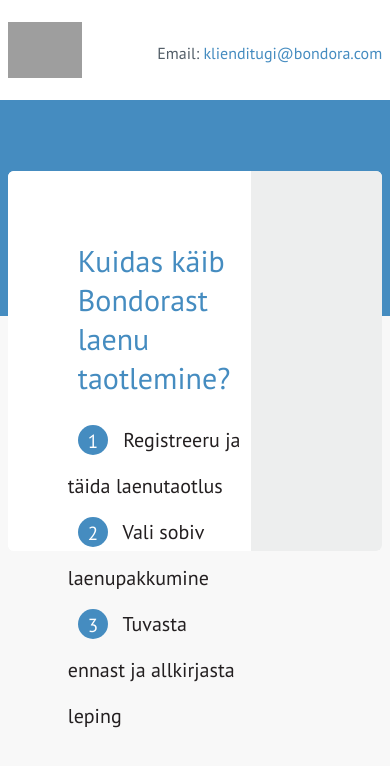
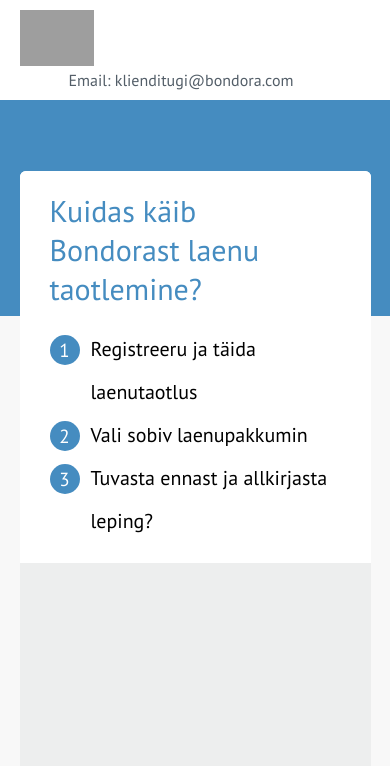
Before and after one commit to rdobrynin/bondora, a plain HTML site: page index.html in a window 390 px wide. Drawn offline with Linux system fonts and the light colour scheme; grey boxes are pictures that could not be loaded.

Commit message:
Added responsive to layout

```diff
--- a/index.html
+++ b/index.html
@@ -34,11 +34,12 @@
             <div class="col-left">
               <div class="content">
                   <h2>Kuidas käib Bondorast laenu taotlemine?</h2>
-                  <ul>
-                      <li><span class="circle"><span>1</span></span>&nbsp;Registreeru ja täida laenutaotlus</li>
-                      <li><span class="circle"><span>2</span></span>&nbsp;Vali sobiv laenupakkumine</li>
-                      <li><span class="circle"><span>3</span></span>&nbsp;Tuvasta ennast ja allkirjasta leping</li>
-                  </ul>
+                  <ol>
+                      <li>Registreeru ja täida laenutaotlus</li>
+                      <li>Vali sobiv laenupakkumin</li>
+                      <li>Tuvasta ennast ja allkirjasta leping?</li>
+                  </ol>
+
               </div>
             </div>
             <div class="col-right"></div>
--- a/scss/content.scss
+++ b/scss/content.scss
@@ -5,12 +5,15 @@ html {
 body {
   font-family: 'PT Sans', sans-serif;;
   font-size: 16px;
+  @media screen and (max-width: 336px) {
+    overflow-x: hidden;
+  }
 }
 
 a {
   transition: all 0.2s ease;
   text-decoration: none;
-  color: $brand-color;
+  color: $middle-grey-color;
   &:hover, &:focus {
     color: $a-hover-color;
   }
@@ -33,6 +36,9 @@ h2 {
   @media screen and (max-width: $tablet-width) {
     max-width: 96%;
   }
+  @media screen and (max-width: 770px) {
+    max-width: 90%;
+  }
   width: 100%;
   position: relative;
   margin: 0 auto;
@@ -48,50 +54,88 @@ h2 {
   position: absolute;
 
   .col-left {
+    h2 {
+      width: 300px;
+      @media screen and (max-width: 770px) {
+        padding-left: 30px;
+      }
+      @media screen and (max-width: 400px) {
+        width: 265px;
+      }
+    }
     background-color: #fff;
+    width: 65%;
     @include border-radius($default-border-radius 0 0 $default-border-radius);
-    width: 65%;
+    @media screen and (max-width: 770px) {
+      @include border-radius($default-border-radius $default-border-radius 0 0);
+      width: 100%;
+    }
     height: 380px;
+    @media screen and (max-width: 770px) {
+      height: auto;
+      padding-bottom: 20px;
+    }
     float: left;
     .content {
-      padding: 70px 40px 40px 70px;
-      width: 70%;
-      ul {
+      padding: 70px 20px 40px 70px;
+      @media screen and (max-width: 770px) {
+        padding: 20px 0 0 0;
+      }
+      width: 100%;
+
+
+      ol {
+        display: block;
+        padding: 0 0 0 26px;
+        list-style: none;
+        overflow: hidden;
+        counter-reset: numList;
         margin-top: 20px;
-        li {
-          margin-left: -10px;
-          line-height: 46px;
-          span {
-            position: absolute;
-            left: 10px;
-            top: 2px;
-          }
-          span.circle {
-            color: #fff;
-            background-color: $brand-color;
-            border-radius: 20px;
-            font-size: 19px;
-            width: 30px;
-            height: 30px;
-            display: inline-block;
-            @include border-radius(30px);
-            font-weight: 400;
-            line-height: 29px;
-            margin-right: 20px;
-            position: relative;
-            top: 8px;
-          }
-          font-size: 20px;
-          color: $black-color;
+        @media screen and (max-width: 770px) {
+          margin-left: 30px;
+          padding-right: 30px;
         }
       }
+      ol li {
+        width: 100%;
+        margin-right: 44px;
+        float: left;
+        left: 15px;
+        line-height: 43px;
+        position: relative;
+        font-size: 20px;
+      }
+      ol li:before {
+        counter-increment: numList;
+        content: counter(numList);
+        float: left;
+        position: absolute;
+        left: -41px;
+        font-size: 19px;
+        text-align: center;
+        color: #fff;
+        line-height: 30px;
+        width: 30px; height: 30px;
+        background: $brand-color;
+        -moz-border-radius: 999px;
+        border-radius: 999px;
+        top: 7px;
+      }
+
     }
   }
   .col-right {
     background-color: $dark-grey-bg;
     @include border-radius(0 $default-border-radius $default-border-radius 0);
+    @media screen and (max-width: 770px) {
+      @include border-radius(0 0 $default-border-radius $default-border-radius);
+    }
     width: 35%;
     height: 380px;
     float: right;
+    @media screen and (max-width: 770px) {
+      width: 100%;
+      margin-bottom: 30px;
+    }
   }
 }
--- a/scss/header.scss
+++ b/scss/header.scss
@@ -7,6 +7,9 @@
     img {
       top: 22px;
       position: absolute;
+      @media screen and (max-width: $mobile-width) {
+        top: 10px;
+      }
     }
   }
   #email-address {
@@ -14,6 +17,11 @@
     color: $middle-grey-color;
     position: absolute;
     right: 0;
-    top: 45px;
+    line-height: 100px;
+    @media screen and (max-width: $mobile-width) {
+      right: 0;
+      top: 30px;
+      left: 49px;
+    }
   }
 }
```
Also changed, not shown: stylesheets/content.css, stylesheets/header.css, stylesheets/styles.css.
